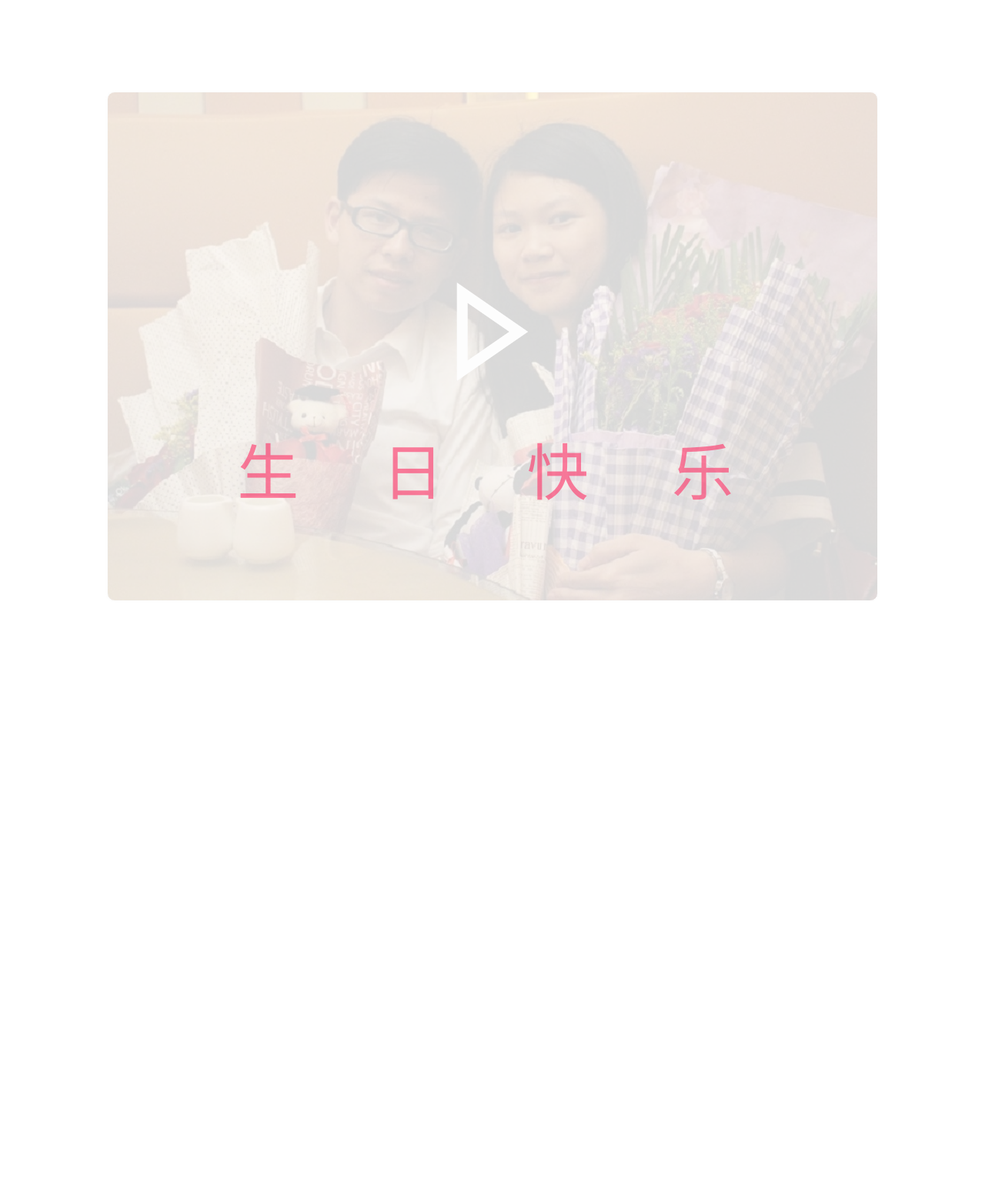
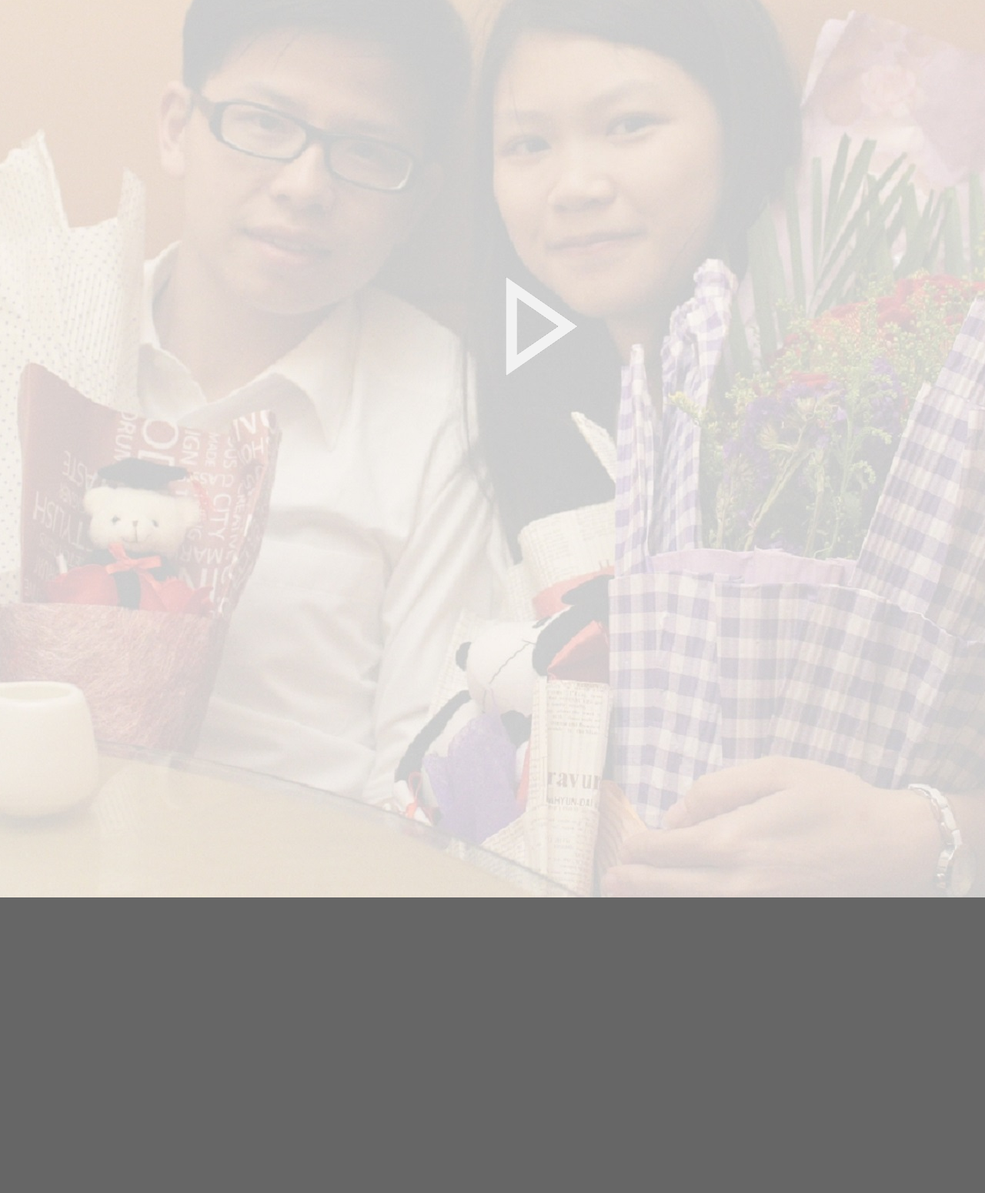
Before and after one commit to hoohack/hoohack.github.io, a Jekyll site: the page assets/card/index.html, which Jekyll copies as it is, in a window 1280 px wide. Shown: the whole page at 77% size. Built offline with Jekyll 4.4.1, drawn with Linux system fonts in a browser that asks for light colours.

Commit message:
update site project

```diff
--- a/assets/card/css/style.css
+++ b/assets/card/css/style.css
@@ -1,51 +1,182 @@
-/*
-* @Author: Hector
-* @Date:   2015-05-21 17:18:50
-* @Last Modified by:   huhuaquan
-* @Last Modified time: 2015-05-28 12:49:40
-*/
 * {
-	margin: 0px;
-	padding: 0px;
+	margin: 0;
+	padding: 0;
 }
 
 body {
-	/*background-color: #D8D8D8;*/
+	background: url(../images/back.jpg);
+	background-repeat: no-repeat;
+	background-position: center;
+	background-color: rgba(0, 0, 0, 0.6);
 	height: 1000px;
 }
 
-#start {
-	margin: auto;
-	height: 660px;
-	width: 1000px;
+#broegg {
+	width: 65px;
+ 	height: 65px;
+	position:absolute;
+	left: 100px;
+	top: 550px;
+	z-index: 9;
+	background-image: url(../images/egg.png);
+	opacity: 0;
+}
+
+.imgs {
+	width: 120px;
+	height: 177px;
 	position: absolute;
-	border: 1px solid #E6E6E6;
-	border-radius: 10px;
-	top: 0;
-	bottom: 0;
-	left: 0;
-	right: 0;
-	box-shadow: 0 0 3px #e6e6e6;
-	background-image: url(../images/lover.JPG);
-	filter:alpha(opacity=15);-moz-opacity:0.15;opacity:0.15; -khtml-opacity: 0.15;
+	top: 440px;
+	z-index: 9;
+	opacity: 0;
+}
+
+#kid {
+	left: 320px;
+	background-image: url(../images/kid.jpg);
+}
+
+#pupils {
+	left: 520px;
+	background-image: url(../images/pupils.jpg);
+}
+
+#junior {
+	left: 720px;
+	background-image: url(../images/junior.jpg);
+}
+
+#withme {
+	left: 920px;
+	background-image: url(../images/couple.jpg);
+}
+
+#senior {
+	left: 1120px;
+	background-image: url(../images/senior.jpg);
+}
+
+#college {
+	left: 1320px;
+	background-image: url(../images/college.jpg);
+}
+
+#recent {
+	left: 1520px;
+	background-image: url(../images/recent.jpg);
+}
+
+#timeline {
+	position: absolute;
+	height: 4px;
+	left: 150px;
+	top: 620px;
+	background: #000;
+}
+
+.time {
+	position: absolute;
+	width: 5px;
+	top: 624px;
+	background-color: #000;
+}
+
+.time_desc {
+	position: absolute;
+	top: 645px;
+	opacity: 0;
+}
+
+.time_desc p {
+	font-family: "Lucida handwriting";
+	text-align: center;
+}
+
+#broegg_time {
+	left: 150px;
+}
+
+#kid_time {
+	left: 375px;
+}
+
+#pupils_time {
+	left: 575px;
+}
+
+#junior_time {
+	left: 775px;
+}
+
+#withme_time {
+	left: 975px;
+}
+
+#senior_time {
+	left: 1175px;
+}
+
+#college_time {
+	left: 1375px;
+}
+
+#recent_time {
+	left: 1575px;
+}
+
+#broegg_desc {
+	left: 100px;
+}
+
+#kid_desc {
+	left: 320px;
+}
+
+#pupils_desc {
+	left: 520px;
+}
+
+#junior_desc {
+	left: 720px;
+}
+
+#withme_desc {
+	left: 920px;
+}
+
+#senior_desc {
+	left: 1120px;
+}
+
+#college_desc {
+	left: 1320px;
+}
+
+#recent_desc {
+	left: 1520px;
 }
 
 #start-btn {
+	position: absolute;
 	height: 128px;
 	width: 128px;
 	margin: auto;
-	margin-top: 247px;
+	left: 50%;
+	top: 40%;
+}
+
+#start-header {
+	position: absolute;
+	top: 800px;
+	width: 60%;
+	left: 400px;
 }
 
 #start-header ul {
 	position: relative;
-	margin-right: auto;
-	margin-left: auto;
 	list-style-type: none;
-	width: 60%;
 	height: 100px;
-	margin-top: 550px;
-	filter:alpha(opacity=60);-moz-opacity:0.6;opacity:0.6; -khtml-opacity: 0.6;
+	opacity:0.6;
 }
 
 #start-header li {
@@ -58,3 +189,24 @@
 	font-size: 5em;
 	display: none;
 }
+
+#sweet {
+	position: absolute;
+	top: 200px;
+	left: 400px;
+	width: 1200px;
+	height: 600px;
+	border: 1px solid #e6e6e6;
+	border-radius: 10px;
+	opacity: 0.8;
+	padding: 5px;
+	text-indent: 50px;
+}
+
+#sweet p {
+	color: red;
+}
+
+#second-content {
+	display: none;
+}
--- a/assets/card/index.html
+++ b/assets/card/index.html
@@ -1,16 +1,82 @@
 <!DOCTYPE html>
-<html>
+<html lang="en">
     <head>
-	<meta charset='utf-8'>
     	<title>贺卡</title>
+        <meta charset="utf-8">
         <link rel="stylesheet" type="text/css" href="./css/style.css">
+        <link rel="stylesheet" type="text/css" href="./css/animate.min.css">
     </head>
     <body>
-
-	<div id="start">
+    <div id="main-content">
         <div id="start-btn">
             <a id="start-link" href="javascript:void(0);"><img src="./images/play.png" /></a>
         </div>
+
+        <div id="broegg"></div>
+
+        <div id="kid" class="imgs"></div>
+
+        <div id="pupils" class="imgs"></div>
+
+        <div id="junior" class="imgs"></div>
+
+        <div id="withme" class="imgs"></div>
+
+        <div id="senior" class="imgs"></div>
+
+        <div id="college" class="imgs"></div>
+
+        <div id="recent" class="imgs"></div>
+
+        <div id="timeline"></div>
+
+        <div id="broegg_time" class="time">
+        </div>
+        <div id="broegg_desc" class="time_desc">
+            <p>1993.08.01</p>
+            <img src="./images/broegg_desc.jpg">
+        </div>
+
+        <div id="kid_time" class="time"></div>
+        <div id="kid_desc" class="time_desc">
+            <p>1996.08.01</p>
+            <img src="./images/kid_desc.jpg">
+        </div>
+
+        <div id="pupils_time" class="time"></div>
+        <div id="pupils_desc" class="time_desc">
+            <p>2001.09.01</p>
+            <img src="./images/pupils_desc.jpg">
+        </div>
+
+        <div id="junior_time" class="time"></div>
+        <div id="junior_desc" class="time_desc">
+            <p>2007.09.01</p>
+            <img src="./images/junior_desc.jpg">
+        </div>
+
+        <div id="withme_time" class="time"></div>
+        <div id="withme_desc" class="time_desc">
+            <p>2010.02.09</p>
+            <img src="./images/withme_desc.jpg">
+        </div>
+
+        <div id="senior_time" class="time"></div>
+        <div id="senior_desc" class="time_desc">
+            <p>2010.09.01</p>
+            <img src="./images/senior_desc.jpg">
+        </div>
+
+        <div id="college_time" class="time"></div>
+        <div id="college_desc" class="time_desc">
+            <p>2013.09.01</p>
+            <img src="./images/college_desc.jpg">
+        </div>
+
+        <div id="recent_time" class="time"></div>
+        <div id="recent_desc" class="time_desc">
+            <p>2015.09.13</p>
+            <img src="./images/recent_desc.jpg">
         </div>
 
         <div id="start-header">
@@ -21,6 +87,13 @@
                 <li>乐</li>
             </ul>
         </div>
+    </div>
+
+	<div id="second-content">
+	    <div id="sweet">
+	    	<p></p>
+	    </div>
+    </div>
     <script src="./js/jquery-1.11.1.min.js"></script>
     <script src="./js/main.js"></script>
     </body>
--- a/assets/card/js/main.js
+++ b/assets/card/js/main.js
@@ -1,13 +1,174 @@
+/*
+* @Author: Hector
+* @Date:   2015-05-22 17:15:52
+* @Last Modified by:   huhuaquan
+* @Last Modified time: 2015-06-02 16:18:39
+*/
 (function() {
+
+	var card = (function() {
+		var first = 9,
+			second = 5.5,
+			animationProperty = 'webkitAnimationEnd',
+			animateState = '-webkit-animation-play-state',
+			positions = [0, 230, 430, 630, 830, 1030, 1230, 1430];
+
+		function move(begin, end, interval, property) {
+	    	var elem = $('#timeline'),
+	    		left = begin;
+
+			function frame() {
+				left++;
+			    elem.width(left);
+			    if (left == end) {
+			    	drawTime(property);
+			    	clearInterval(id)
+			    }
+			}
+
+			var id = setInterval(frame, interval);
+		}
+
+		function drawTime(elemName) {
+			var elem = $('#' + elemName + '_time'),
+				top = 0,
+				height = 20,
+				interval = 10,
+				display = 1;
+			function frame() {
+				++top;
+				elem.height(top);
+				if (top == height) {
+					$('#' + elemName + '_desc').fadeTo('slow', display);
+					clearInterval(id);
+				}
+			}
+
+			var id = setInterval(frame, interval);
+		}
+
+		return {
+			init : function() {
+				var _this = this;
+				$('#broegg').addClass('animated bounceInDown').one(animationProperty, function(e) {
+					$(this).removeClass('bounceInDown');
+					$(this).fadeTo('slow', 1);
+					$(this).css('background-image', "url(./images/egg_broke.jpg)");
+					drawTime('broegg');
+					setTimeout(function () {
+						_this.growToKid();
+						move(positions[0], positions[1], second, 'kid');
+					}, 500);
+				});
+			},
+			growToKid : function() {
+				var _this = this;
+				$("#kid").addClass('animated fadeInLeftBig').one(animationProperty, function(e) {
+					$(this).fadeTo('slow', 1);
+					setTimeout(function () {
+						_this.growToPupils();
+						move(positions[1], positions[2], second, 'pupils');
+					}, 500);
+				});
+			},
+			growToPupils : function() {
+				var _this = this;
+				$("#pupils").addClass('animated flash').one(animationProperty, function(e) {
+					$(this).fadeTo('slow', 1);
+					setTimeout(function () {
+						_this.growToJunior();
+						move(positions[2], positions[3], second, 'junior');
+					}, 500);
+				});
+			},
+			growToJunior : function() {
+				var _this = this;
+				$("#junior").addClass('animated rollIn').one(animationProperty, function(e) {
+					$(this).fadeTo('slow', 1);
+					setTimeout(function () {
+						_this.growToWithme();
+						move(positions[3], positions[4], second, 'withme');
+					}, 500);
+				});
+			},
+			growToWithme : function() {
+				var _this = this;
+				$("#withme").addClass('animated lightSpeedIn').one(animationProperty, function(e) {
+					$(this).fadeTo('slow', 1);
+					setTimeout(function () {
+						_this.growToSenior();
+						move(positions[4], positions[5], second, 'senior');
+					}, 500);
+				});
+			},
+			growToSenior : function() {
+				var _this = this;
+				$("#senior").addClass('animated fadeInUpBig').one(animationProperty, function(e) {
+					$(this).fadeTo('slow', 1);
+					setTimeout(function () {
+						_this.growToCollege();
+						move(positions[5], positions[6], second, 'college');
+					}, 500);
+				});
+			},
+			growToCollege : function() {
+				var _this = this;
+				$("#college").addClass('animated fadeInDownBig').one(animationProperty, function(e) {
+					$(this).fadeTo('slow', 1);
+					setTimeout(function () {
+						_this.growToRecent();
+						move(positions[6], positions[7], second, 'recent');
+					}, 500);
+				});
+			},
+			growToRecent : function() {
+				var _this = this;
+				$("#recent").addClass('animated rotateIn').one(animationProperty, function(e) {
+					$(this).fadeTo('slow', 1);
+					_this.blessing();
+				});
+			},
+			blessing : function() {
 				var start_link = $('#start-link'),
 					start_header = $('#start-header'),
 					start_header_li = start_header.find("li"),
-		i = 0;
+					i = 0,
+					_this = this;
 				var s = setInterval( function() {
 					start_header_li[i].style.display = 'inline-block';
 					if (++i == start_header_li.length) {
 						clearInterval(s);
-			start_link.attr("href", './page.html');
+						$("#main-content").fadeOut(4000);
+						$("#second-content").fadeIn(1000);
+						_this.sweet();
 					}
 				}, 700);
+			},
+			sweet : function() {
+				var _this = this;
+				setTimeout(function() {
+					$("#sweet").css('display', 'block');
+					_this.showSweet();
+				}, 4000);
+			},
+			showSweet : function() {
+				var i = 0,
+				words_text = '哈哈哈哈哈哈';
+
+				var ss = setInterval(function() {
+					console.log(words_text[i]);
+					var new_span = $('<span />').html(words_text[i]).css('display', 'inline-block').width(20);
+					$(new_span).addClass('animated slideInRight');
+					$("#sweet").find("p").append(new_span);
+					if (++i == words_text.length) {
+						clearInterval(ss);
+					}
+				}, 700);
+			}
+		}
 	})();
+	$("#start-link").click(function() {
+		$(this).fadeOut('slow', 0);
+		card.init();
+	});
+})();
```
Also changed, not shown: assets/card/README.md (+0 -6 lines), assets/card/images/back.jpg (added). Lines whose indentation alone changed are shown as unchanged.
